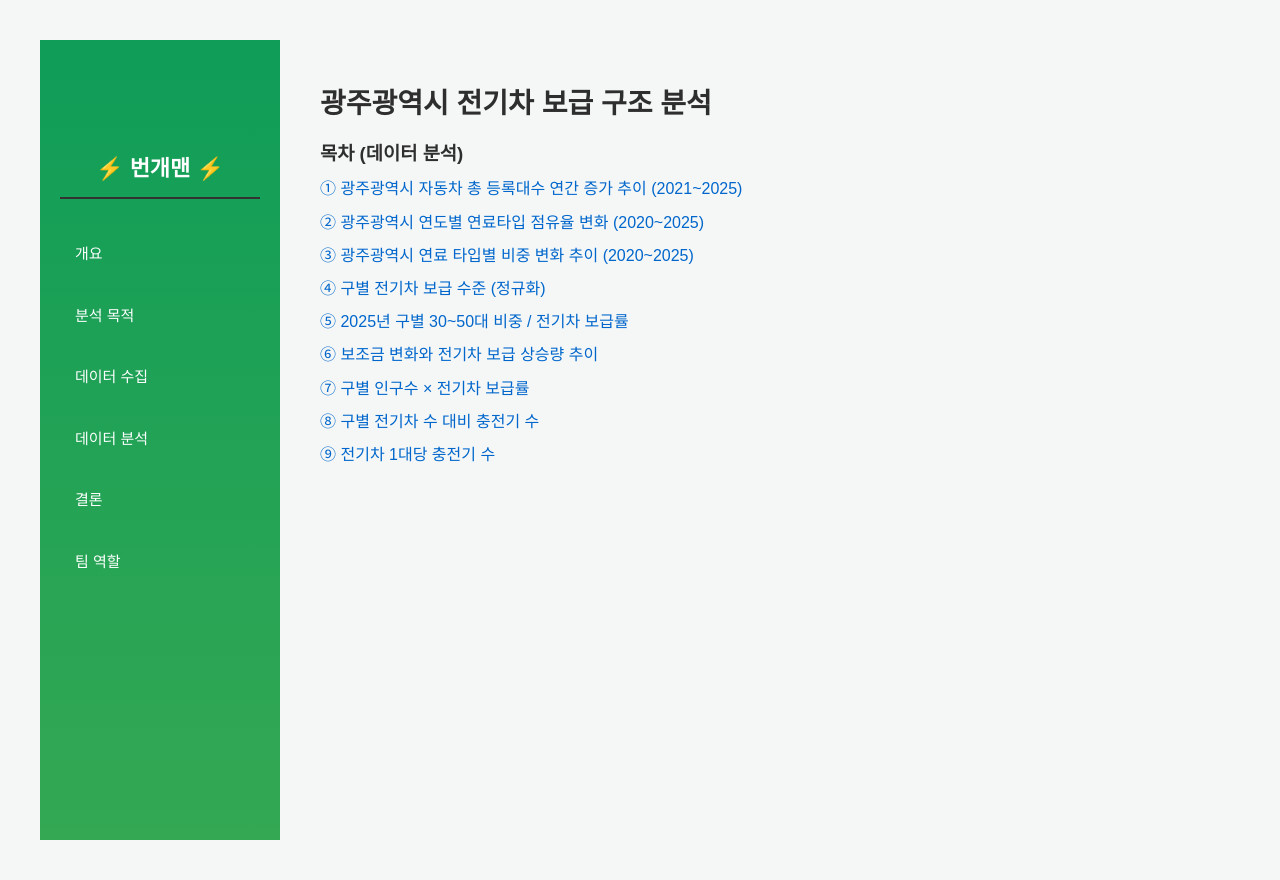
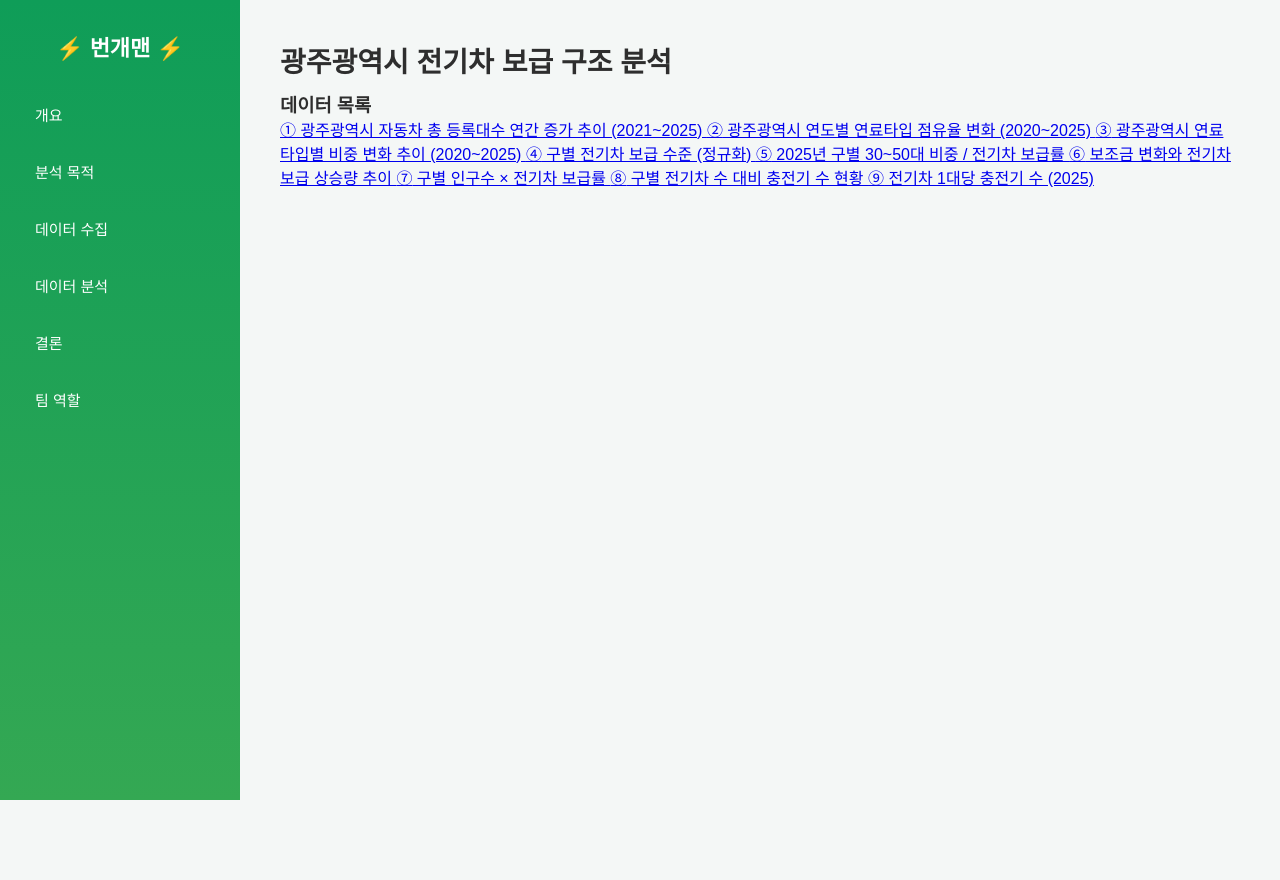
Before and after one commit to 2025-DongA-DataAI-3/car_project, a Flask app: page /visualization in a window 1280 px wide. After the commit the page ends 800 px from the top, so only its background shows below. Run offline with Flask 3, Linux system fonts and the light colour scheme.

Commit message:
내용 수정

```diff
--- a/templates/visualization.html
+++ b/templates/visualization.html
@@ -1,55 +1,65 @@
 <!DOCTYPE html>
 <html lang="ko">
 <head>
-    <meta charset="UTF-8">
-    <title>광주광역시 전기차 보급 데이터 분석</title>
-    <script src="https://cdn.jsdelivr.net/npm/chart.js"></script>
-    <style>
-        body {
-            font-family: Pretendard, Arial, sans-serif;
-            line-height: 1.7;
-            margin: 40px;
-        }
-        h2 {
-            margin-top: 80px;
-            border-bottom: 2px solid #333;
-            padding-bottom: 10px;
-        }
-        .toc a {
-            display: block;
-            margin: 6px 0;
-            color: #0066cc;
-            text-decoration: none;
-        }
-        .analysis {
-            background: #f7f8fa;
-            padding: 20px;
-            margin-top: 20px;
-            border-left: 4px solid #333;
-        }
-        canvas {
-            max-width: 900px;
-            margin-top: 30px;
-        }
-    </style>
+   <meta charset="UTF-8">
+    <meta name="viewport" content="width=device-width, initial-scale=1.0">
+    <title>Document</title>
+
 </head>
 <body>
 
 {% extends "base.html" %}
 {% block content %}
-<h1>광주광역시 전기차 보급 구조 분석</h1>
 
-<div class="toc">
-    <h3>목차 (데이터 분석)</h3>
-    <a href="#chart1">① 광주광역시 자동차 총 등록대수 연간 증가 추이 (2021~2025)</a>
-    <a href="#chart2">② 광주광역시 연도별 연료타입 점유율 변화 (2020~2025)</a>
-    <a href="#chart3">③ 광주광역시 연료 타입별 비중 변화 추이 (2020~2025)</a>
-    <a href="#chart4">④ 구별 전기차 보급 수준 (정규화)</a>
-    <a href="#chart5">⑤ 2025년 구별 30~50대 비중 / 전기차 보급률</a>
-    <a href="#chart6">⑥ 보조금 변화와 전기차 보급 상승량 추이</a>
-    <a href="#chart7">⑦ 구별 인구수 × 전기차 보급률</a>
-    <a href="#chart8">⑧ 구별 전기차 수 대비 충전기 수</a>
-    <a href="#chart9">⑨ 전기차 1대당 충전기 수</a>
+<h1 class="page-title">광주광역시 전기차 보급 구조 분석</h1>
+
+<div class="toc-box">
+    <h3 class="toc-title"> 데이터 목록</h3>
+
+    <a href="#chart1" class="toc-item">
+        <span class="num">①</span>
+        광주광역시 자동차 총 등록대수 연간 증가 추이 (2021~2025)
+    </a>
+
+    <a href="#chart2" class="toc-item">
+        <span class="num">②</span>
+        광주광역시 연도별 연료타입 점유율 변화 (2020~2025)
+    </a>
+
+    <a href="#chart3" class="toc-item">
+        <span class="num">③</span>
+        광주광역시 연료 타입별 비중 변화 추이 (2020~2025)
+    </a>
+
+    <a href="#chart4" class="toc-item">
+        <span class="num">④</span>
+        구별 전기차 보급 수준 (정규화)
+    </a>
+
+    <a href="#chart5" class="toc-item">
+        <span class="num">⑤</span>
+        2025년 구별 30~50대 비중 / 전기차 보급률
+    </a>
+
+    <a href="#chart6" class="toc-item">
+        <span class="num">⑥</span>
+        보조금 변화와 전기차 보급 상승량 추이
+    </a>
+
+    <a href="#chart7" class="toc-item">
+        <span class="num">⑦</span>
+        구별 인구수 × 전기차 보급률
+    </a>
+
+    <a href="#chart8" class="toc-item">
+        <span class="num">⑧</span>
+        구별 전기차 수 대비 충전기 수 현황
+    </a>
+
+    <a href="#chart9" class="toc-item">
+        <span class="num">⑨</span>
+        전기차 1대당 충전기 수 (2025)
+    </a>
 </div>
 
 {% endblock %}
```
